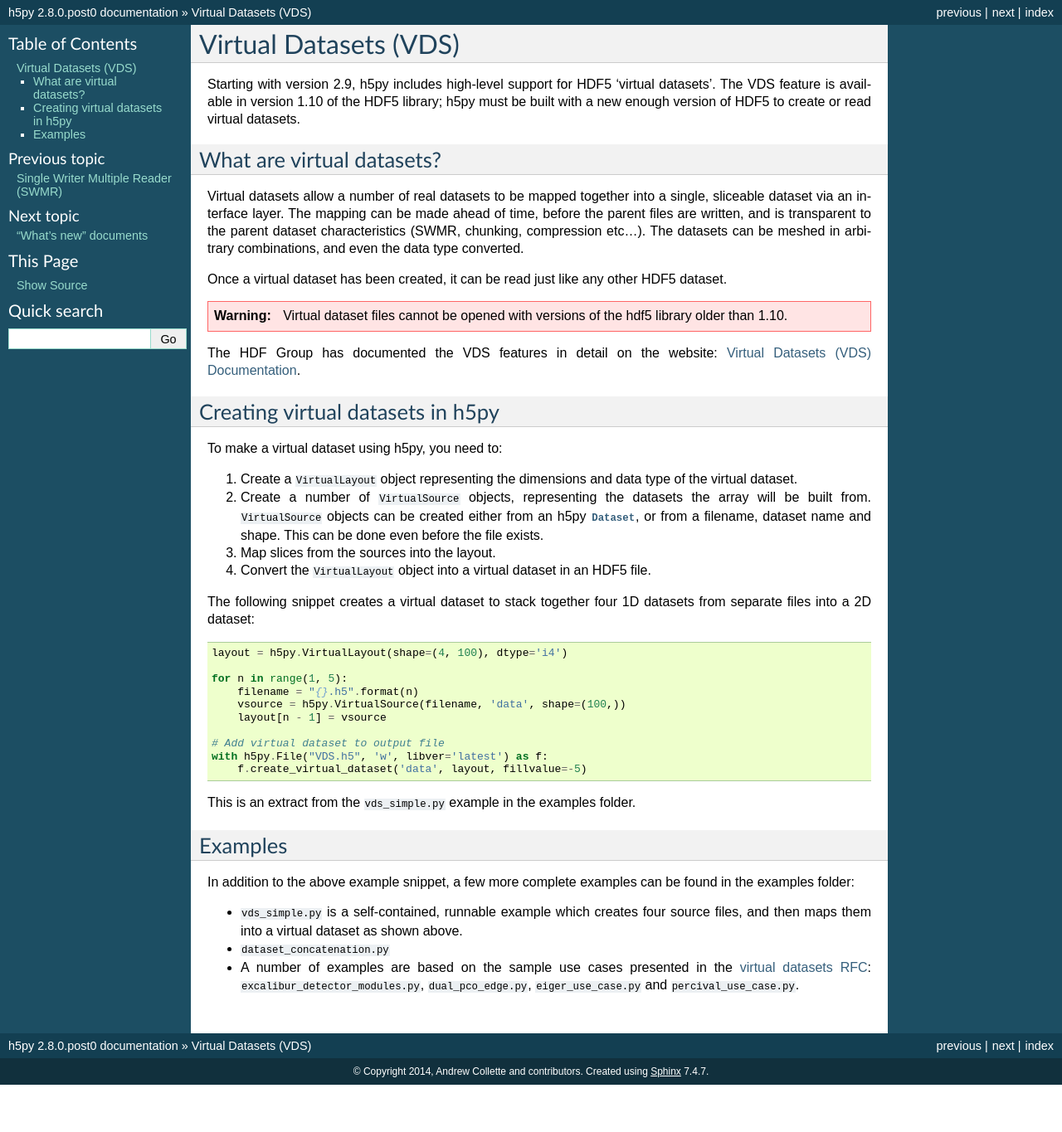
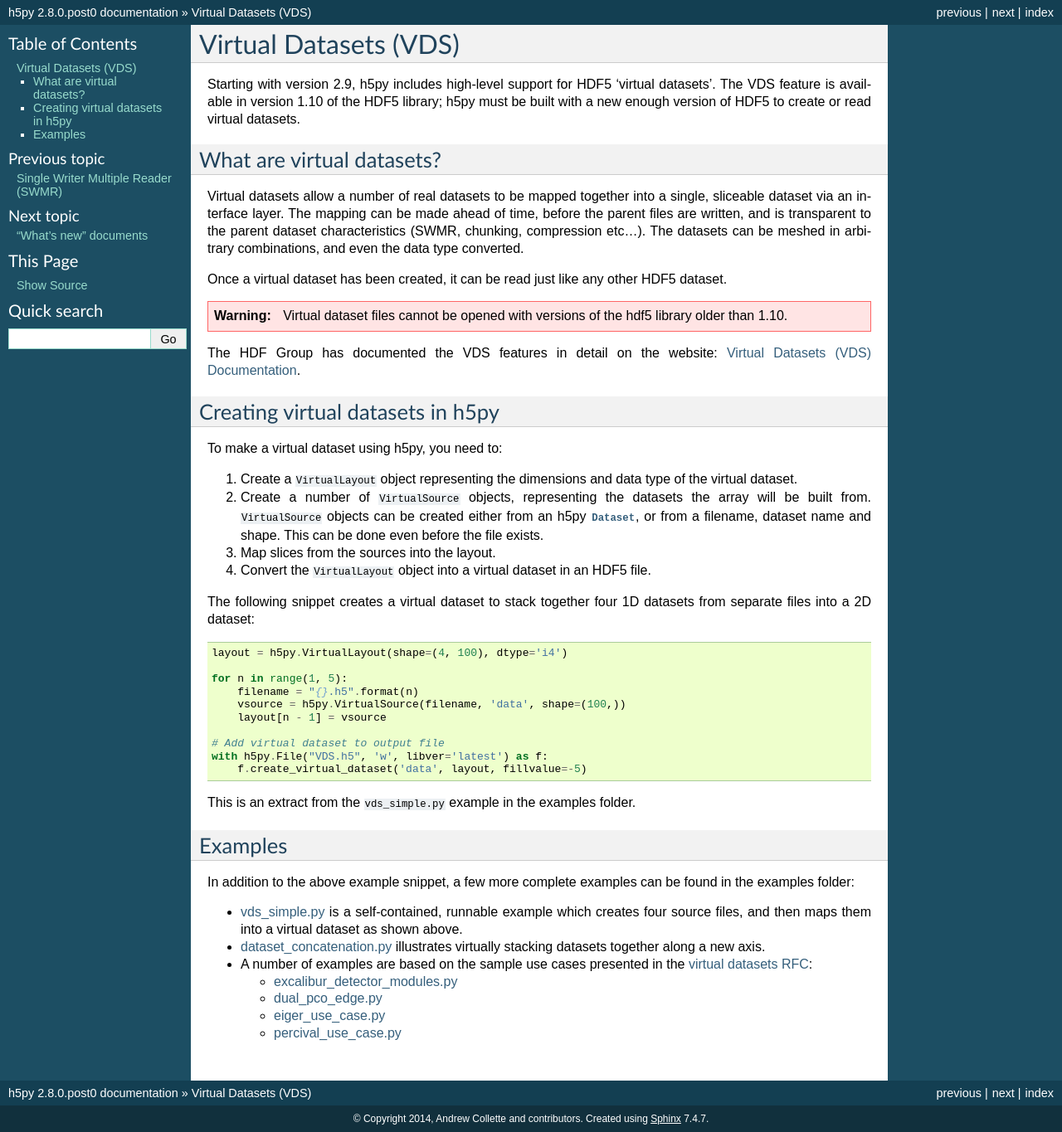
Before and after one commit to zhongxing-2/h5py, a Sphinx documentation site: the page built from docs/vds.rst, in a window 1280 px wide. Shown: the whole page at 83% size. Built offline with Sphinx 7.4.7, drawn with Linux system fonts in a browser that asks for light colours; before the commit the page ends 1308 px from its top, so only the background shows below that.

```diff
--- a/docs/vds.rst
+++ b/docs/vds.rst
@@ -67,10 +67,15 @@ Examples
 In addition to the above example snippet, a few more complete examples can be
 found in the examples folder:
 
-- ``vds_simple.py`` is a self-contained, runnable example which creates four
+- `vds_simple.py <https://github.com/h5py/h5py/blob/master/examples/vds_simple.py>`_
+  is a self-contained, runnable example which creates four
   source files, and then maps them into a virtual dataset as shown above.
-- ``dataset_concatenation.py``
+- `dataset_concatenation.py <https://github.com/h5py/h5py/blob/master/examples/dataset_concatenation.py>`_
+  illustrates virtually stacking datasets together along a new axis.
 - A number of examples are based on the sample use cases presented in the
   `virtual datasets RFC <https://support.hdfgroup.org/HDF5/docNewFeatures/VDS/HDF5-VDS-requirements-use-cases-2014-12-10.pdf>`__:
-  ``excalibur_detector_modules.py``, ``dual_pco_edge.py``, ``eiger_use_case.py``
-  and ``percival_use_case.py``.
+
+  - `excalibur_detector_modules.py <https://github.com/h5py/h5py/blob/master/examples/excalibur_detector_modules.py>`_
+  - `dual_pco_edge.py <https://github.com/h5py/h5py/blob/master/examples/dual_pco_edge.py>`_
+  - `eiger_use_case.py <https://github.com/h5py/h5py/blob/master/examples/eiger_use_case.py>`_
+  - `percival_use_case.py <https://github.com/h5py/h5py/blob/master/examples/percival_use_case.py>`_
```
